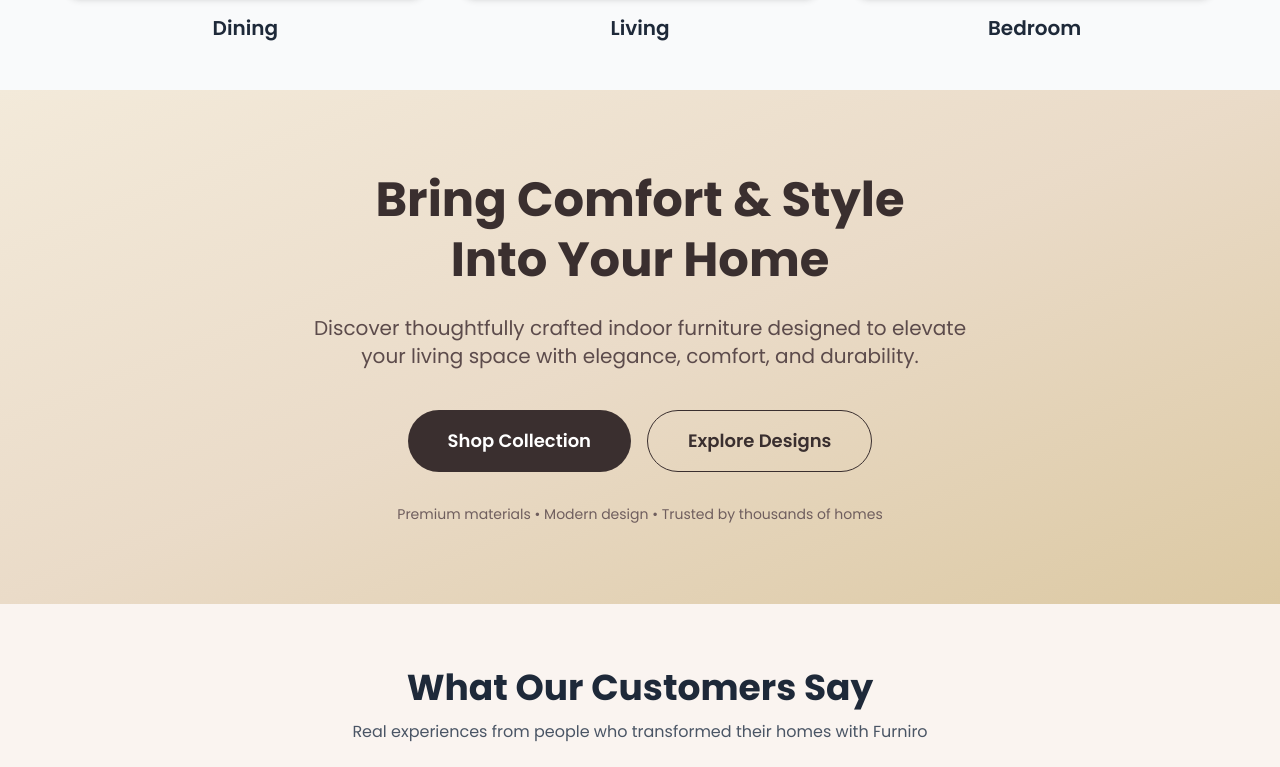
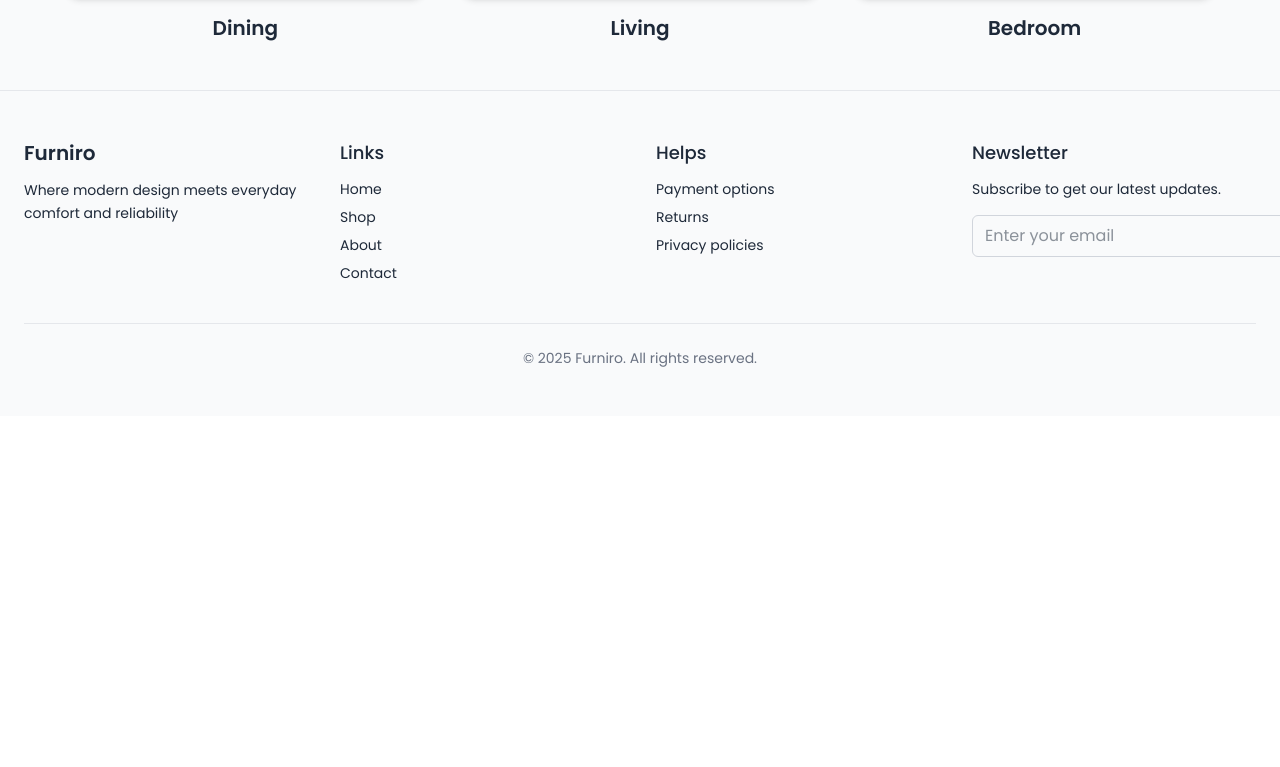
Before and after one commit to touhidtamim/Furniro, a React (Vite) app: page / in a window 1280 px wide. Shown: the part 1413-2180 px from the top of the page. After the commit the page ends 1829 px from the top, so only its background shows below. Built offline with nearby package versions, Linux system fonts and the light colour scheme.

Commit message:
updated home page

```diff
--- a/src/Pages/Home/Home.jsx
+++ b/src/Pages/Home/Home.jsx
@@ -9,8 +9,6 @@ const Home = () => {
     <div>
       <Banner />
       <BrowseTheRange />
-      <CTA />
-      <Testimonial />
     </div>
   );
 };
```
